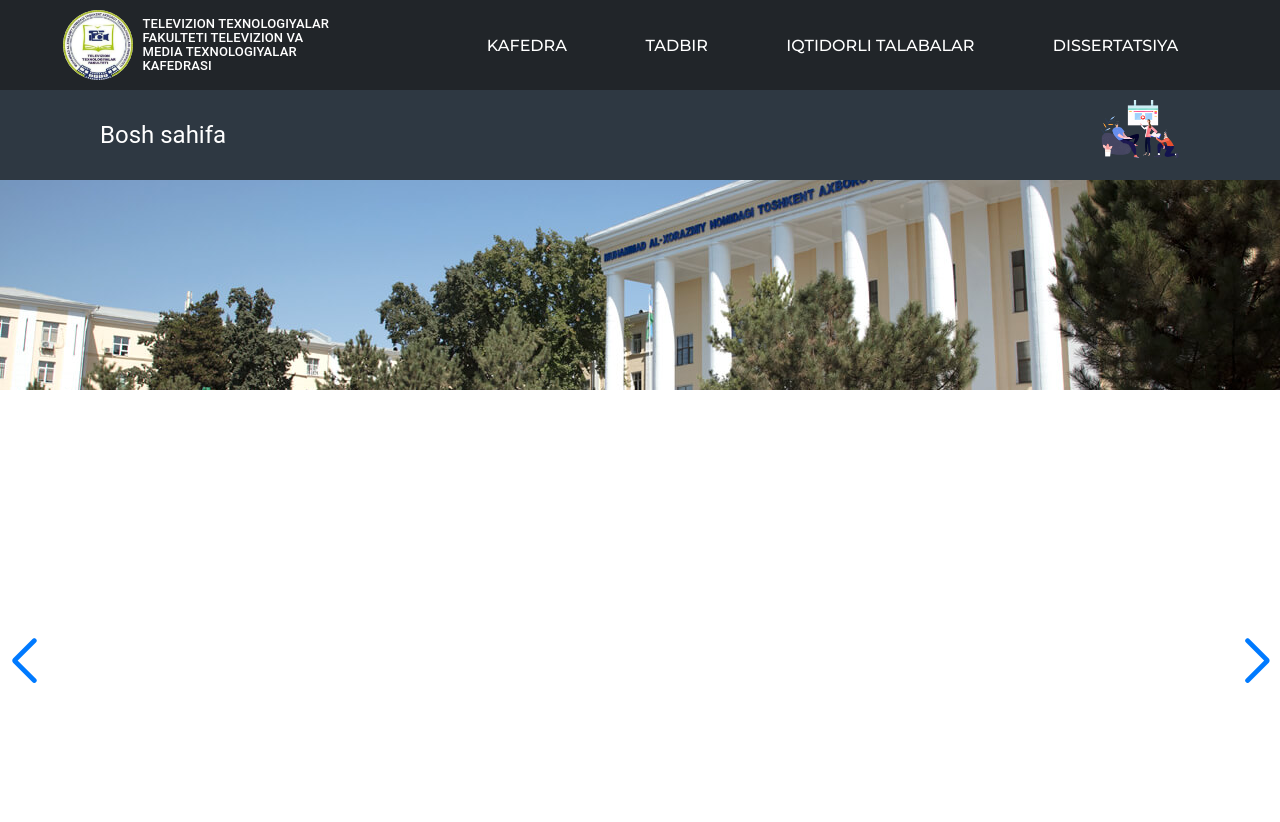
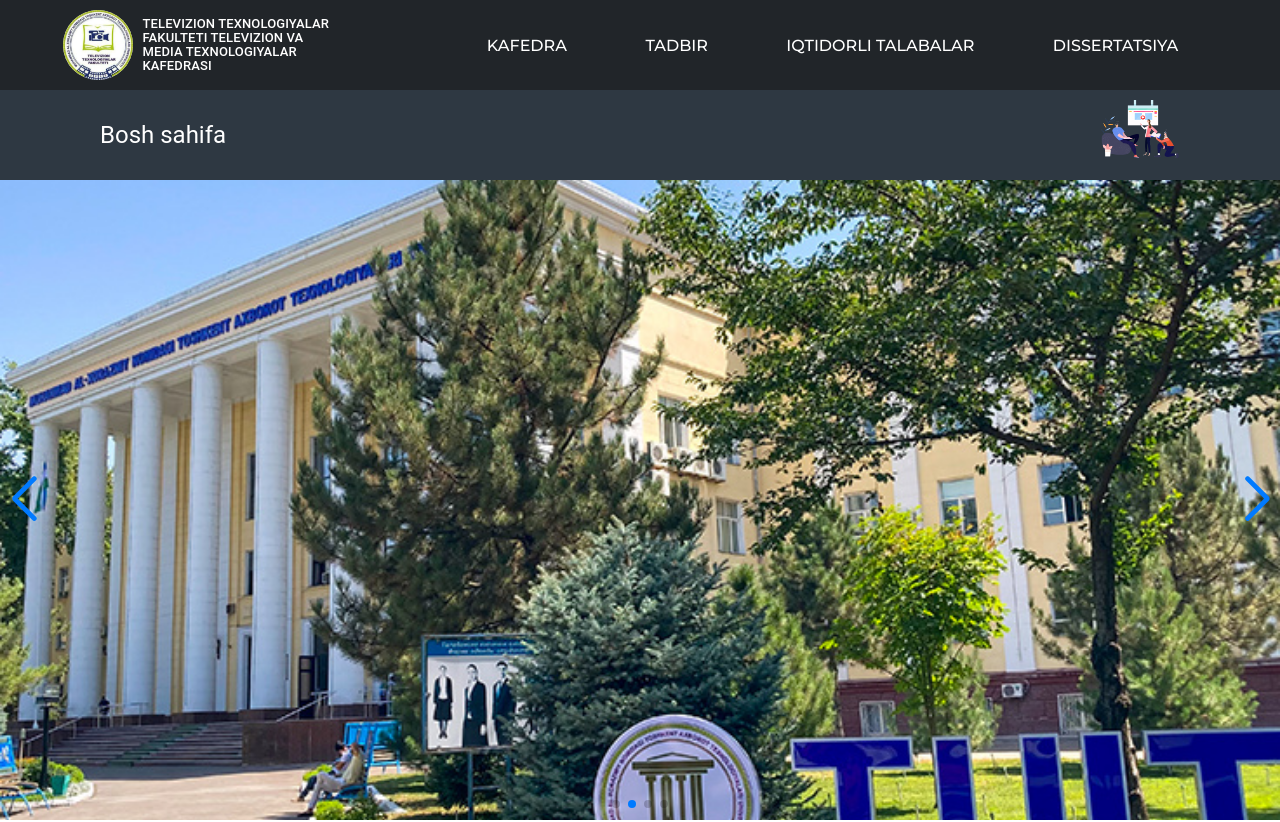
Before and after one commit to abbosbek23/tatuproject, a React (Vite) app: page / in a window 1280 px wide. Shown: the top 822 px of the page. Built offline with nearby package versions, Linux system fonts and the light colour scheme; grey boxes are pictures that could not be loaded.

Commit message:
change images

```diff
--- a/src/home/homesliderimage.jsx
+++ b/src/home/homesliderimage.jsx
@@ -14,6 +14,7 @@ import homeimage4 from "../assets/homesliderimage5.jpg";
 import homeimage5 from "../assets/homesliderimage6.jpg";
 import homeimage6 from "../assets/homesliderimage7.jpg";
 import tatumainimage from "../assets/tuitmainimage.png";
+import homeimage1 from "../assets/homeimage1.jpg";
 
 const Homesliderimage = () => {
   return (
@@ -32,7 +33,7 @@ const Homesliderimage = () => {
         navigation
         style={{
           width: '100%',
-          // height: "80vh",
+          height: "80vh",
         }}
         breakpoints={{
           380: {
@@ -43,7 +44,7 @@ const Homesliderimage = () => {
           },
           1140:{
             slidesPerView: 1,
-            height: "80vh",
+            height: "40vh",
           }
         }}
       >
@@ -64,8 +65,8 @@ const Homesliderimage = () => {
         <SwiperSlide>
           <img style={{
             // width:"100%",maxWidth:"100%",height:"100%","@media (max-width:450px)":{objectFit:"none",width:"100%",maxWidth:"100%",height:"100%"}
-            objectFit:"cover",width:"100%",height:"210px","@media (max-width:450px)":{objectFit:"none",width:"100%"}
-            }} src={tatumainimage} alt="sponsor" />
+            maxWidth:"100%",objectFit:"cover",width:"100%",height:"100%","@media (max-width:450px)":{objectFit:"none",width:"100%"}
+            }} src={homeimage1} alt="sponsor" />
         </SwiperSlide>
         <SwiperSlide>
           <img style={{objectFit:"cover",width:"100%",height:"100%","@media (max-width:450px)":{objectFit:"none",width:"100%"}}} src={homeimage2} alt="sponsor" />
```
Also changed, not shown: src/assets/homeimage1.jpg (added).
